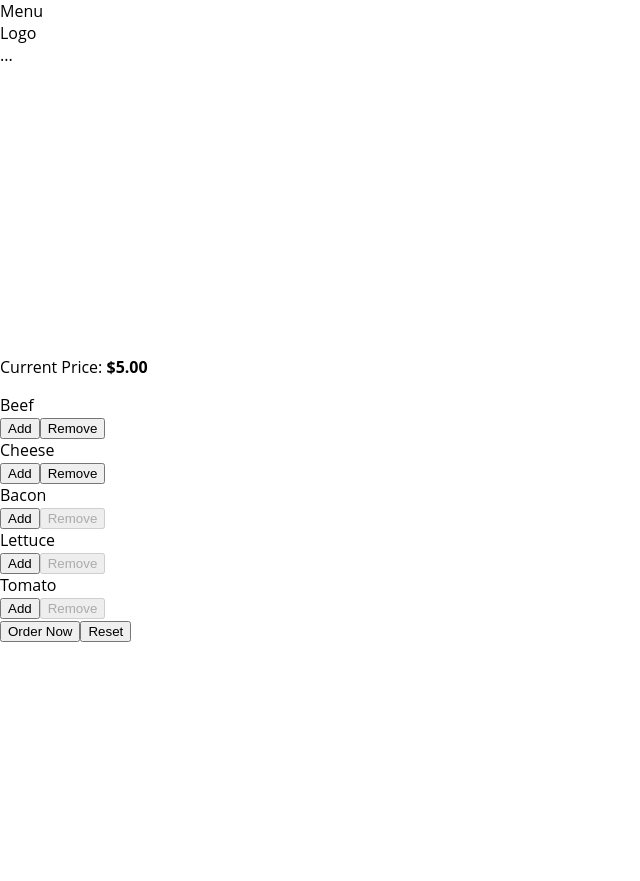
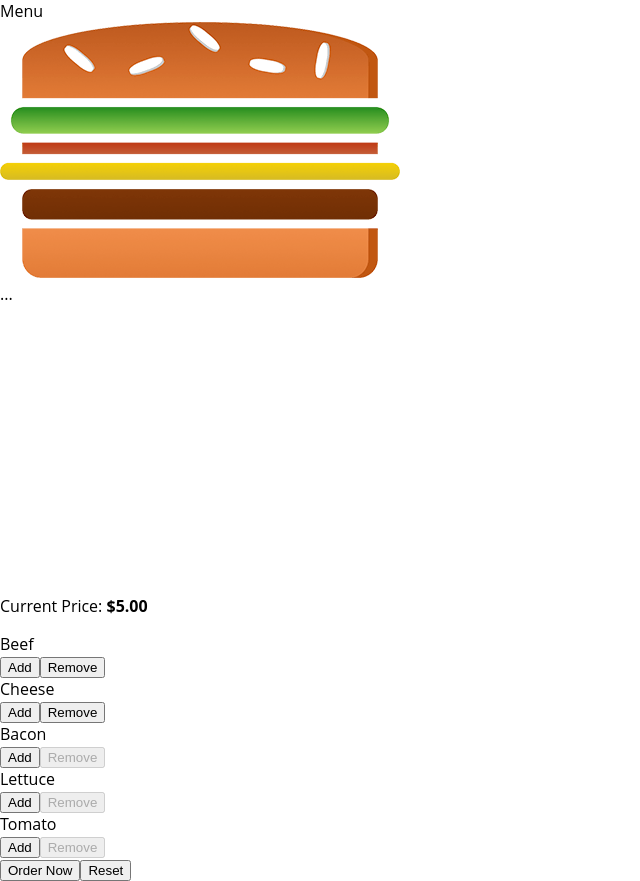
Before and after one commit to d-mui22/Burger-Project, a React app: page / in a window 1280 px wide. Shown: the whole page, without its empty margins (0-640 px from the left). Before the commit the page ends 800 px from the top, so only its background shows below. Built offline with nearby package versions, Linux system fonts and the light colour scheme.

Commit message:
logo created into toolbar

```diff
--- /dev/null
+++ b/src/components/Logo/Logo.css
@@ -0,0 +1,11 @@
+.Logo {
+  background-color:  #fff;
+  height: 80%;
+  padding: 6px;
+  box-sizing: border-box;
+  border-radius: 5px;
+}
+
+.Logo img {
+  height: 100%;
+}
--- /dev/null
+++ b/src/components/Logo/Logo.js
@@ -0,0 +1,13 @@
+import React from 'react'
+import burgerLogo from '../../assets/images/burger-logo.png'
+import classes from './Logo.css'
+
+const logo = (props) => {
+  return(
+    <div className={classes.Logo}>
+      <img src={burgerLogo} alt='BurgerLogo' />
+    </div>
+  )
+}
+
+export default logo
--- a/src/components/Navigation/Toolbar/Toolbar.js
+++ b/src/components/Navigation/Toolbar/Toolbar.js
@@ -1,11 +1,12 @@
 import React from 'react';
 import classes from './Toolbar.css'
+import Logo from '../../Logo/Logo'
 
 const toolbar = (props) => {
   return(
     <header className={classes.Toolbar}>
       <div>Menu</div>
-      <div>Logo</div>
+      <Logo />
       <nav>
         ...
       </nav>
```
Also changed, not shown: src/assets/images/burger-logo.png (added).
